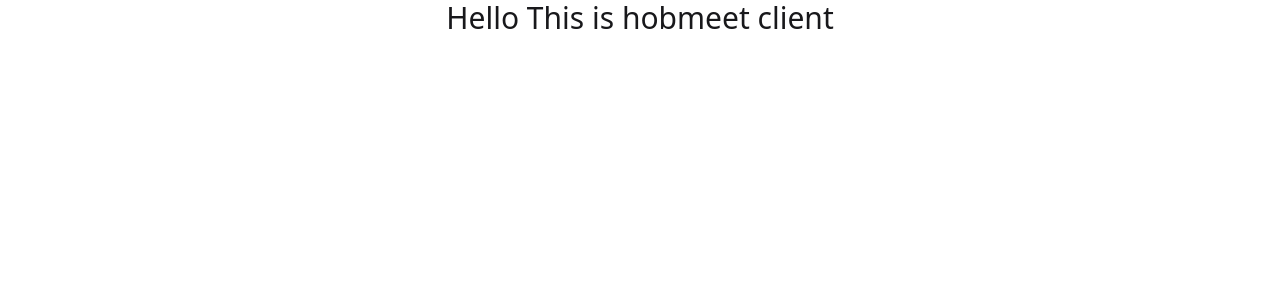
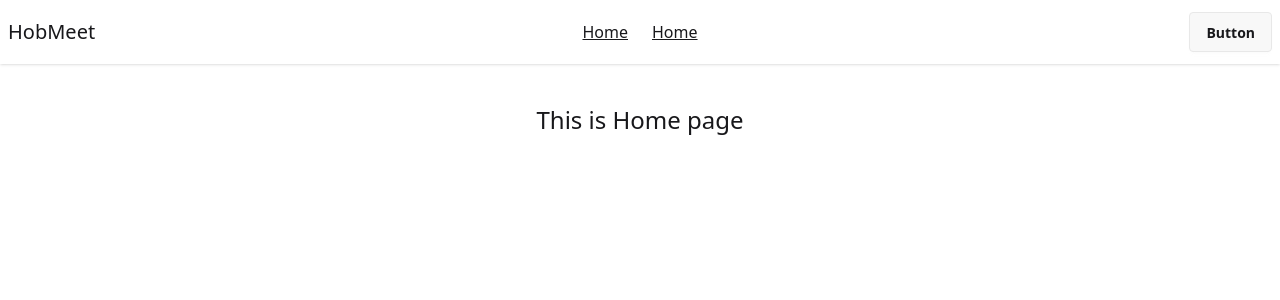
Before and after one commit to Sabbir-Hossain-00/HobMeet, a React (Vite) app: page / in a window 1280 px wide. Shown: the top 300 px of the page. Built offline with nearby package versions, Linux system fonts and the light colour scheme.

Commit message:
navbar added

```diff
--- a/src/App.jsx
+++ b/src/App.jsx
@@ -1,11 +1,13 @@
 
+import { RouterProvider } from 'react-router'
 import './App.css'
+import { router } from './router/Router'
 
 function App() {
 
   return (
     <>
-      <h1 className=' text-3xl text-center'>Hello This is hobmeet client</h1>
+      <RouterProvider router={router}></RouterProvider>
     </>
   )
 }
--- /dev/null
+++ b/src/components/Navbar/Navbar.jsx
@@ -0,0 +1,36 @@
+import { NavLink } from "react-router"
+
+export const Navbar = ()=>{
+    const links =
+    <>
+       <li><NavLink to='/' className={({isActive})=> isActive ? "underline" : ""}>Home</NavLink></li>
+       <li><NavLink to='/' className={({isActive})=> isActive ? "underline" : ""}>Home</NavLink></li>
+    </>
+    return(
+        <>
+          <div className="navbar bg-base-100 shadow-sm">
+              <div className="navbar-start">
+                <div className="dropdown">
+                  <div tabIndex={0} role="button" className="btn btn-ghost lg:hidden">
+                    <svg xmlns="http://www.w3.org/2000/svg" className="h-5 w-5" fill="none" viewBox="0 0 24 24" stroke="currentColor"> <path strokeLinecap="round" strokeLinejoin="round" strokeWidth="2" d="M4 6h16M4 12h8m-8 6h16" /> </svg>
+                  </div>
+                  <ul
+                    tabIndex={0}
+                    className="menu menu-sm dropdown-content bg-base-100 rounded-box z-1 mt-3 w-52 p-2 shadow">
+                    {links}
+                  </ul>
+                </div>
+                <a className=" font-medium text-xl">HobMeet</a>
+              </div>
+              <div className="navbar-center hidden lg:flex">
+                <ul className="space-x-6 flex items-center">
+                  {links}
+                </ul>
+              </div>
+              <div className="navbar-end">
+                <a className="btn">Button</a>
+              </div>
+           </div>
+        </>
+    )
+}
--- /dev/null
+++ b/src/layouts/MainLayout.jsx
@@ -0,0 +1,15 @@
+import { Outlet } from "react-router"
+import { Navbar } from "../components/Navbar/Navbar"
+
+export const MainLayout = ()=>{
+    return(
+        <>
+           <header>
+              <Navbar/>
+           </header>
+           <main>
+              <Outlet/>
+           </main>
+        </>
+    )
+}
--- /dev/null
+++ b/src/pages/Home/Home.jsx
@@ -0,0 +1,7 @@
+export const Home = ()=>{
+    return(
+        <>
+         <h1 className=" text-2xl text-center mt-10"> This is Home page</h1>
+        </>
+    )
+}
--- /dev/null
+++ b/src/router/Router.jsx
@@ -0,0 +1,16 @@
+import { createBrowserRouter } from "react-router";
+import { MainLayout } from "../layouts/MainLayout";
+import { Home } from "../pages/Home/Home";
+
+export const router = createBrowserRouter([
+    {
+        path: "/",
+        element: <MainLayout/>,
+        children:[
+            {
+                path: "/",
+                element : <Home/>
+            }
+        ]
+    }
+]);
```
